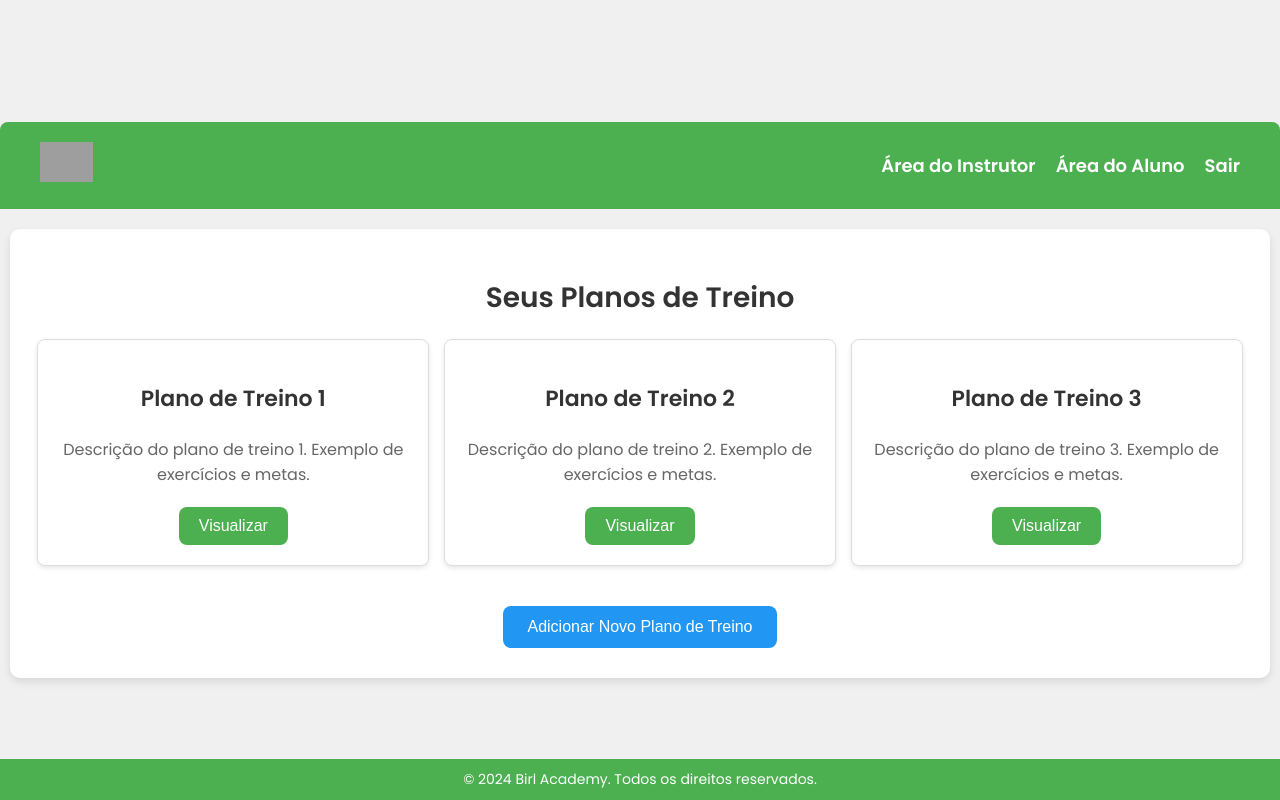
After one commit to Gabriel-Borges12/FINALDEVEXPERIENCE, a PHP site: page /planos_treino.php in a window 1280 px wide. The commit adds this page. Run offline with PHP 8.4, Linux system fonts and the light colour scheme; grey boxes are pictures that could not be loaded.

Commit message:
commit seja o que Deus quiser

```diff
--- a/area_aluno.php
+++ b/area_aluno.php
@@ -22,7 +22,7 @@ if (!isset($_SESSION['id']) || $_SESSION['tipo'] != 'aluno') {
 
     <!-- Opções para o aluno -->
     <ul>
-        <li><a href="meus_planos.php">Meus Planos de Treino</a></li>
+        <li><a href="planos_treino.php">Meus Planos de Treino</a></li>
         <li><a href="logout.php">Sair</a></li>
     </ul>
 </body>
--- /dev/null
+++ b/css/planos_treino.css
@@ -0,0 +1,162 @@
+/* Estilos gerais para o corpo da página */
+body {
+    font-family: 'Poppins', sans-serif;
+    background-color: #f0f0f0; /* Cor de fundo suave */
+    margin: 0;
+    display: flex;
+    justify-content: center;
+    align-items: center;
+    height: 100vh;
+}
+
+/* Container principal */
+.container {
+    display: flex;
+    flex-direction: column;
+    align-items: center;
+    justify-content: flex-start;
+    width: 100%;
+    max-width: 1200px; /* Largura máxima */
+    padding: 20px;
+}
+
+/* Cabeçalho */
+header {
+    background-color: #4CAF50;
+    padding: 20px 40px;
+    width: 100%;
+    color: white;
+    display: flex;
+    justify-content: space-between;
+    align-items: center;
+    font-size: 18px;
+    border-radius: 8px 8px 0 0; /* Bordas arredondadas no topo */
+}
+
+header .logo img {
+    height: 40px;
+}
+
+header nav ul {
+    list-style: none;
+    display: flex;
+    margin: 0;
+}
+
+header nav ul li {
+    margin-left: 20px;
+}
+
+header nav ul li a {
+    color: white;
+    text-decoration: none;
+    font-weight: 600;
+}
+
+header nav ul li a:hover {
+    text-decoration: underline;
+}
+
+/* Conteúdo principal */
+.content {
+    width: 100%;
+    background-color: white;
+    padding: 30px;
+    margin-top: 20px;
+    border-radius: 10px;
+    box-shadow: 0 4px 8px rgba(0, 0, 0, 0.1);
+    text-align: center;
+}
+
+/* Título principal */
+h1 {
+    font-size: 28px;
+    color: #333;
+    margin-bottom: 20px;
+}
+
+/* Estilos para a lista de planos de treino */
+.planos-container {
+    display: grid;
+    grid-template-columns: repeat(auto-fit, minmax(300px, 1fr));
+    gap: 20px;
+    margin-top: 20px;
+    justify-items: center;
+}
+
+/* Cada plano */
+.plano {
+    background-color: #fff;
+    border: 1px solid #ddd;
+    border-radius: 8px;
+    padding: 20px;
+    box-shadow: 0 2px 5px rgba(0, 0, 0, 0.1);
+    text-align: center;
+    width: 100%; /* Garantir que os planos ocupem toda a largura do grid */
+    max-width: 350px; /* Largura máxima para manter consistência */
+}
+
+.plano h3 {
+    font-size: 22px;
+    color: #333;
+}
+
+.plano p {
+    font-size: 16px;
+    color: #666;
+    margin: 10px 0;
+}
+
+.plano button {
+    padding: 10px 20px;
+    background-color: #4CAF50;
+    color: white;
+    border: none;
+    border-radius: 8px;
+    cursor: pointer;
+    font-size: 16px;
+    transition: background-color 0.3s;
+    margin-top: 10px;
+}
+
+.plano button:hover {
+    background-color: #45a049;
+}
+
+/* Estilo do botão de adicionar novo plano */
+.adicionar-plano {
+    margin-top: 40px;
+    text-align: center;
+}
+
+.adicionar-plano button {
+    padding: 12px 24px;
+    background-color: #2196F3;
+    color: white;
+    border: none;
+    border-radius: 8px;
+    font-size: 16px;
+    cursor: pointer;
+    transition: background-color 0.3s;
+}
+
+.adicionar-plano button:hover {
+    background-color: #1976D2;
+}
+
+/* Rodapé */
+footer {
+    background-color: #4CAF50;
+    color: white;
+    text-align: center;
+    padding: 10px;
+    width: 100%;
+    position: absolute;
+    bottom: 0;
+    border-radius: 0 0 8px 8px; /* Bordas arredondadas no rodapé */
+}
+
+footer p {
+    margin: 0;
+    font-size: 14px;
+}
--- /dev/null
+++ b/planos_treino.php
@@ -0,0 +1,56 @@
+<!DOCTYPE html>
+<html lang="pt-br">
+<head>
+    <meta charset="UTF-8">
+    <meta name="viewport" content="width=device-width, initial-scale=1.0">
+    <title>Planos de Treino - Birl Academy</title>
+    <link href="https://fonts.googleapis.com/css2?family=Poppins:wght@400;600&display=swap" rel="stylesheet">
+    <link rel="stylesheet" href="css/planos_treino.css">
+</head>
+<body>
+    <div class="container">
+        <header>
+            <div class="logo">
+                <img src="logo.png" alt="Logo">
+            </div>
+            <nav>
+                <ul>
+                    <li><a href="area_instrutor.php">Área do Instrutor</a></li>
+                    <li><a href="area_aluno.php">Área do Aluno</a></li>
+                    <li><a href="login.php">Sair</a></li>
+                </ul>
+            </nav>
+        </header>
+
+        <div class="content">
+            <h1>Seus Planos de Treino</h1>
+
+            <div class="planos-container">
+                <div class="plano">
+                    <h3>Plano de Treino 1</h3>
+                    <p>Descrição do plano de treino 1. Exemplo de exercícios e metas.</p>
+                    <button>Visualizar</button>
+                </div>
+                <div class="plano">
+                    <h3>Plano de Treino 2</h3>
+                    <p>Descrição do plano de treino 2. Exemplo de exercícios e metas.</p>
+                    <button>Visualizar</button>
+                </div>
+                <div class="plano">
+                    <h3>Plano de Treino 3</h3>
+                    <p>Descrição do plano de treino 3. Exemplo de exercícios e metas.</p>
+                    <button>Visualizar</button>
+                </div>
+            </div>
+
+            <div class="adicionar-plano">
+                <button>Adicionar Novo Plano de Treino</button>
+            </div>
+        </div>
+
+        <footer>
+            <p>&copy; 2024 Birl Academy. Todos os direitos reservados.</p>
+        </footer>
+    </div>
+</body>
+</html>
```
Also changed, not shown: css/login.css (+63 -74 lines), login.php (+53 -6 lines), area_instrutor.php (renamed from area_admin.php).
